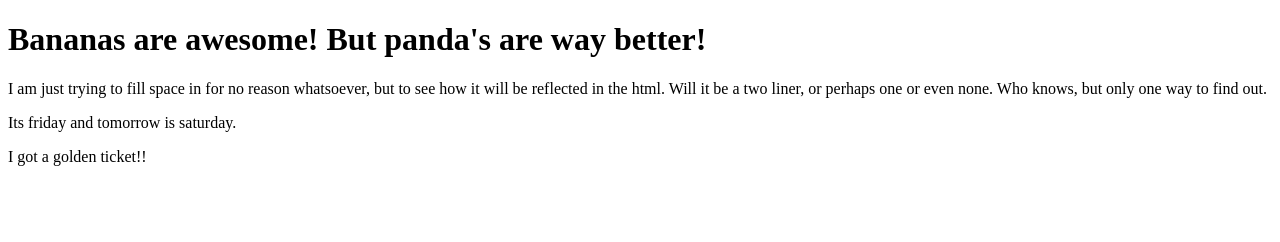
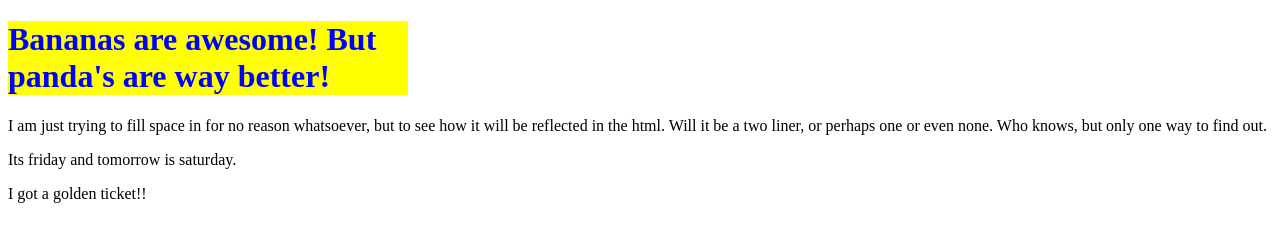
Before and after one commit to sawyer19l/web_developing, a plain HTML site: page site/index.html in a window 1280 px wide. Drawn offline with Linux system fonts and the light colour scheme.

Commit message:
"no message"

```diff
--- a/site/index.html
+++ b/site/index.html
@@ -1,7 +1,14 @@
 <!DOCTYPE html>
 <html>
 <head>
-	<title>Super Panda!!</title>
+	<title>Super Pandassss!!</title>
+<style>
+h1 {
+	color:blue;
+	background-color:yellow;
+	width:400px;
+}
+</style>
 </head>
 <body>
 <h1>Bananas are awesome! But panda's are way better!</h1>
```
